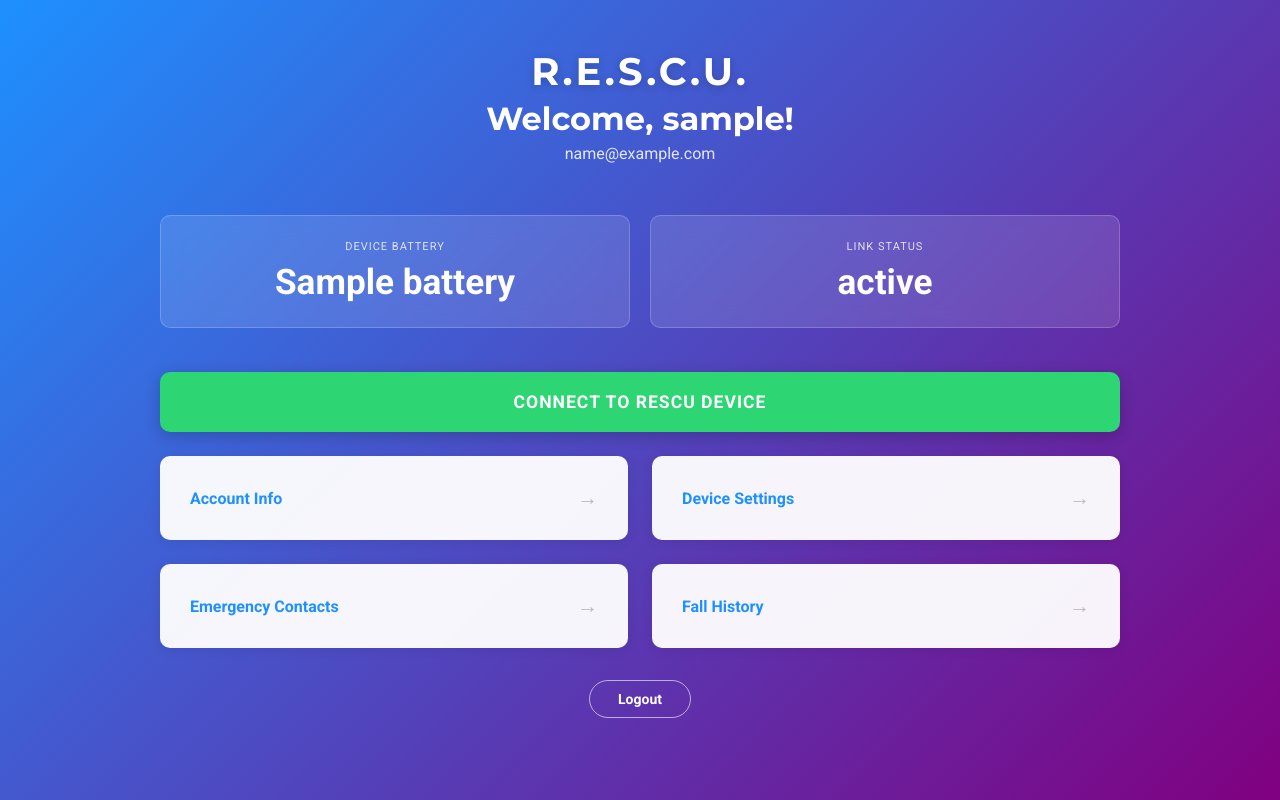
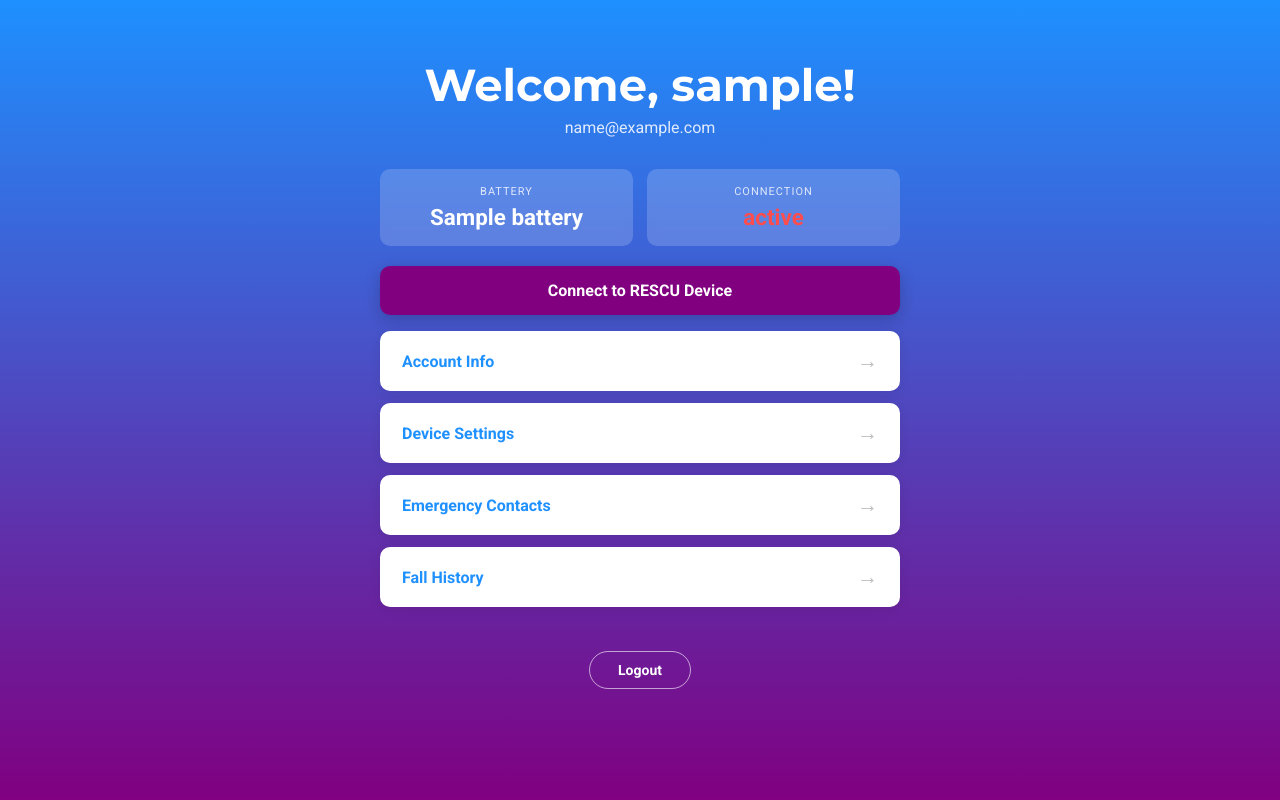
Before and after one commit to Lexie13/RESCU, a Flask app: template frontend/templates/home.html in a window 1280 px wide. Run offline with Flask 3, Linux system fonts and the light colour scheme; the template is opened without the code that fills it: most values are stand-ins (such as "Sample title", 1, 10 or a date in 2020).

Commit message:
Update home.html

```diff
--- a/frontend/templates/home.html
+++ b/frontend/templates/home.html
@@ -1,193 +1,283 @@
 <!DOCTYPE html>
+
 <html lang="en">
+
 <head>
+
     <meta charset="UTF-8">
-    <meta name="viewport" content="width=device-width, initial-scale=1.0">
+
     <title>R.E.S.C.U. Home</title>
+
     <link rel="stylesheet" href="{{ url_for('static', filename='inner.css') }}">
+
     <link href="https://fonts.googleapis.com/css2?family=Montserrat:wght@700&family=Roboto:wght@400;700&display=swap" rel="stylesheet">
+
     <style>
-        /* Custom overrides to 'inner.css' to expand the layout */
+
+        /* Forces the top-to-bottom gradient to fill the entire screen */
+
+        body, html {
+
+            background: linear-gradient(to bottom, #1E90FF, #800080) !important;
+
+            margin: 0;
+
+            min-height: 100%;
+
+            font-family: 'Roboto', sans-serif;
+
+        }
+
+
+
+        /* Centers the content and defines the maximum width for the dashboard */
 
         .inner-wrapper {
-            max-width: 1000px; /* Increased from 800px to fill space */
+
+            min-height: 100vh;
+
+            display: flex;
+
+            flex-direction: column;
+
+            align-items: center;
+
+            padding: 48px 20px 60px;
+
+            width: 100%;
+
+            max-width: 800px; /* Limits width so it doesn't look stretched on wide screens */
+
             margin: 0 auto;
+
         }
 
-        /* 2-Column Grid for the main dashboard */
-        .dashboard-grid {
-            display: grid;
-            grid-template-columns: 1fr 1fr;
-            gap: 24px;
+
+
+        /* Standardizes width for cards and buttons */
+
+        .nav-card, .status-row, .btn-ble {
+
+            max-width: 520px; /* Reverted to original compact size */
+
             width: 100%;
-            margin-top: 20px;
+
         }
 
-        /* Make the status row (Battery/Connection) span full width or sit in grid */
-        .status-row {
-            grid-column: span 2;
-            max-width: 100%; /* Overriding the 520px limit in inner.css */
-            gap: 20px;
+
+
+        /* Header styling overrides */
+
+        .page-header h2 {
+
+            font-size: 2.8rem;
+
+            margin-top: 10px;
+
         }
 
-        .status-card {
-            padding: 24px;
-            background: rgba(255, 255, 255, 0.12);
-            border: 1px solid rgba(255, 255, 255, 0.2);
-            backdrop-filter: blur(10px);
-            transition: transform 0.2s;
-        }
 
-        .status-card:hover {
-            transform: translateY(-3px);
-            background: rgba(255, 255, 255, 0.18);
-        }
 
-        .status-card .s-value {
-            font-size: 2.2rem; /* Larger font to fill the card */
-            margin-top: 8px;
-        }
+        /* Original vivid status colors */
 
-        /* Navigation Cards */
-        .nav-card {
-            margin-bottom: 0; /* Resetting inner.css margin for grid spacing */
-            height: 100%;
-            padding: 30px;
-            background: rgba(255, 255, 255, 0.95); /* High contrast for links */
-        }
+        .status-red { color: #ff4d4d !important; }
 
-        /* Connect Button placement */
-        .btn-ble {
-            grid-column: span 2;
-            max-width: 100%;
-            padding: 20px;
-            font-size: 1.1rem;
-            letter-spacing: 1px;
-            background: #2ed573; /* Starting with a distinct color */
-            margin-bottom: 0;
-        }
+        .status-green { color: #2ecc71 !important; }
 
-        /* Mobile adjustments */
-        @media (max-width: 768px) {
-            .dashboard-grid {
-                grid-template-columns: 1fr;
-            }
-            .status-row, .btn-ble {
-                grid-column: span 1;
-            }
-            .page-header h2 {
-                font-size: 2.2rem;
-            }
-        }
     </style>
+
 </head>
+
 <body>
 
+    <div class="sidebar left-sidebar"></div>
+
+    <div class="sidebar right-sidebar"></div>
+
+
+
     <div class="inner-wrapper">
+
         <header class="page-header">
-            <h1 class="site-name">R.E.S.C.U.</h1>
+
             <h2>Welcome, {{ username }}!</h2>
+
             <p>{{ email }}</p>
+
         </header>
 
-        <main class="dashboard-grid">
 
-            <div class="status-row">
-                <div class="status-card">
-                    <div class="s-label">Device Battery</div>
-                    <div id="battery-val" class="s-value">{{ device.battery }}</div>
-                </div>
-                <div class="status-card">
-                    <div class="s-label">Link Status</div>
-                    <div id="connection-status" class="s-value status-red">{{ device.status }}</div>
-                </div>
+
+        <div class="status-row">
+
+            <div class="status-card">
+
+                <div class="s-label">Battery</div>
+
+                <div id="battery-val" class="s-value">{{ device.battery }}</div>
+
             </div>
 
-            <button id="connect-ble" class="btn-ble">CONNECT TO RESCU DEVICE</button>
+            <div class="status-card">
+
+                <div class="s-label">Connection</div>
+
+                <div id="connection-status" class="s-value status-red">{{ device.status }}</div>
+
+            </div>
+
+        </div>
+
+
+
+        <button id="connect-ble" class="btn-ble">Connect to RESCU Device</button>
+
+
+
+        <div style="width:100%; max-width:520px;">
 
             <a href="{{ url_for('edit_profile') }}" class="nav-card">
+
                 <span>Account Info</span>
+
                 <span class="arrow">→</span>
+
             </a>
 
             <a href="{{ url_for('device_status') }}" class="nav-card">
+
                 <span>Device Settings</span>
+
                 <span class="arrow">→</span>
+
             </a>
 
             <a href="{{ url_for('edit_emergency_contacts') }}" class="nav-card">
+
                 <span>Emergency Contacts</span>
+
                 <span class="arrow">→</span>
+
             </a>
 
             <a href="{{ url_for('fall_history') }}" class="nav-card">
+
                 <span>Fall History</span>
+
                 <span class="arrow">→</span>
+
             </a>
 
-        </main>
+        </div>
+
+
 
         <a href="{{ url_for('logout') }}" class="logout-link">Logout</a>
+
     </div>
 
+
+
     <script>
-    /** Bluetooth Logic **/
+
     const BATTERY_SERVICE_UUID = 'fe39738b-d108-4571-9ece-8ee6bd1633c9';
+
     const BATTERY_LEVEL_UUID   = '3dd2fe2e-ce13-442e-8165-3dd67b99ce5d';
 
+
+
     const connectBtn = document.getElementById('connect-ble');
+
     const batteryEl  = document.getElementById('battery-val');
+
     const statusEl   = document.getElementById('connection-status');
 
+
+
     connectBtn.addEventListener('click', async () => {
+
         try {
+
             statusEl.textContent = 'Searching…';
-            statusEl.style.color = "white";
+
+            statusEl.className = 's-value';
+
+
 
             const device = await navigator.bluetooth.requestDevice({
+
                 filters: [{ name: 'RESCU_DEVICE' }],
+
                 optionalServices: [BATTERY_SERVICE_UUID]
+
             });
 
-            const server = await device.gatt.connect();
+            const server  = await device.gatt.connect();
+
+
 
             statusEl.textContent = 'Connected';
-            statusEl.className = 's-value connected'; // Uses inner.css green color
+
+            statusEl.classList.add('status-green');
+
+            statusEl.classList.remove('status-red');
+
+
 
             const service        = await server.getPrimaryService(BATTERY_SERVICE_UUID);
+
             const characteristic = await service.getCharacteristic(BATTERY_LEVEL_UUID);
 
             await characteristic.startNotifications();
 
+
+
             characteristic.addEventListener('characteristicvaluechanged', (e) => {
+
                 try {
+
                     const data = JSON.parse(new TextDecoder().decode(e.target.value));
-                    if (data.type === 'BATTERY') {
-                        batteryEl.textContent = data.battery_pct + '%';
-                    }
-                } catch (err) {
-                    console.error('Parse error:', err);
-                }
+
+                    if (data.type === 'BATTERY') batteryEl.textContent = data.battery_pct + '%';
+
+                } catch (err) { console.error('Parse error:', err); }
+
             });
 
-            // Initial Read
-            const initialVal = await characteristic.readValue();
-            const initialData = JSON.parse(new TextDecoder().decode(initialVal));
-            batteryEl.textContent = initialData.battery_pct + '%';
+
+
+            const initial = JSON.parse(new TextDecoder().decode(await characteristic.readValue()));
+
+            batteryEl.textContent = initial.battery_pct + '%';
+
+
 
             device.addEventListener('gattserverdisconnected', () => {
+
                 statusEl.textContent = 'Disconnected';
-                statusEl.className = 's-value';
-                statusEl.style.color = "#ff4d4d";
+
+                statusEl.classList.add('status-red');
+
+                statusEl.classList.remove('status-green');
+
                 batteryEl.textContent = '--';
+
             });
 
         } catch (err) {
+
             console.error('BLE Error:', err);
+
             statusEl.textContent = 'Error';
-            statusEl.style.color = "#ff4d4d";
+
+            statusEl.classList.add('status-red');
+
         }
+
     });
+
     </script>
+
 </body>
+
 </html>
```
